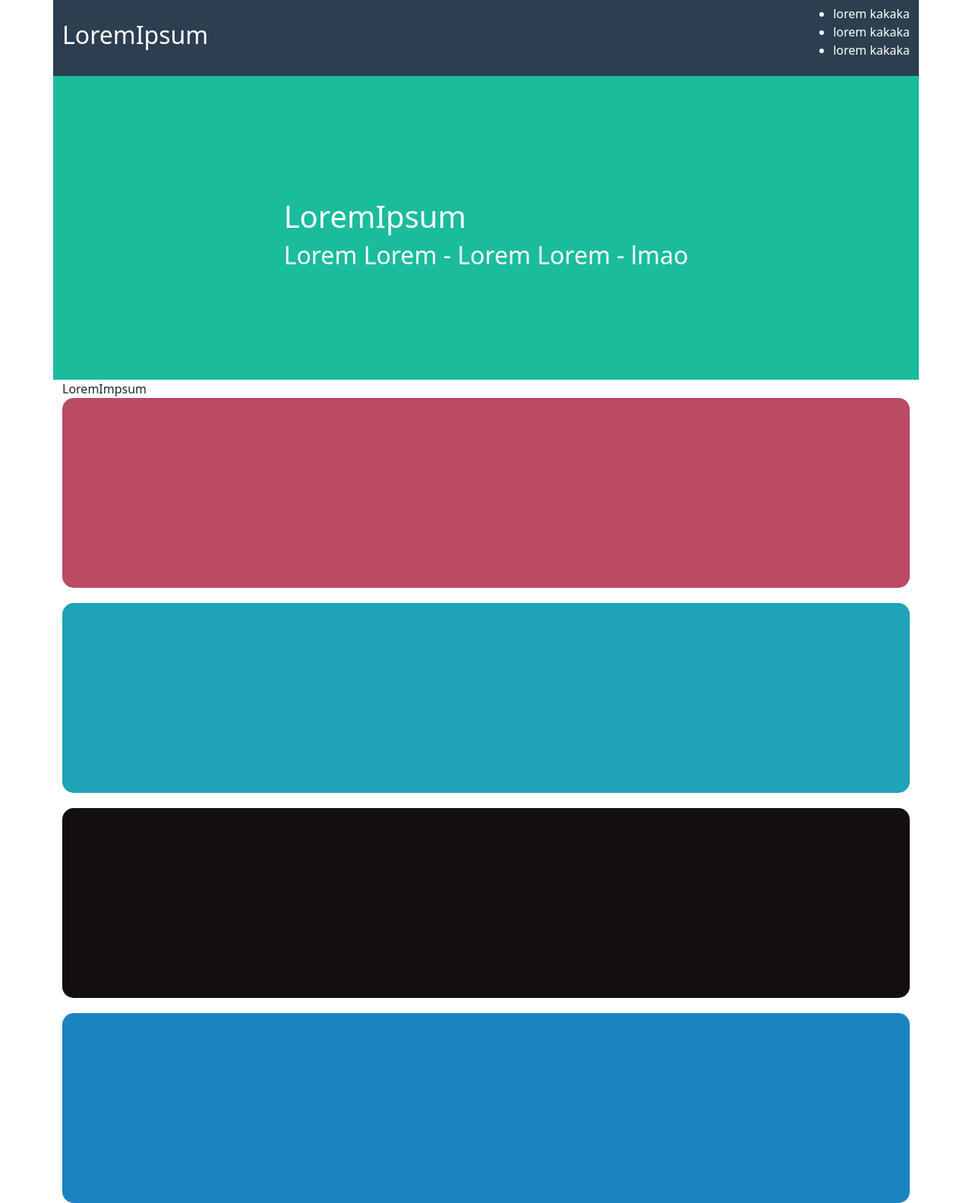
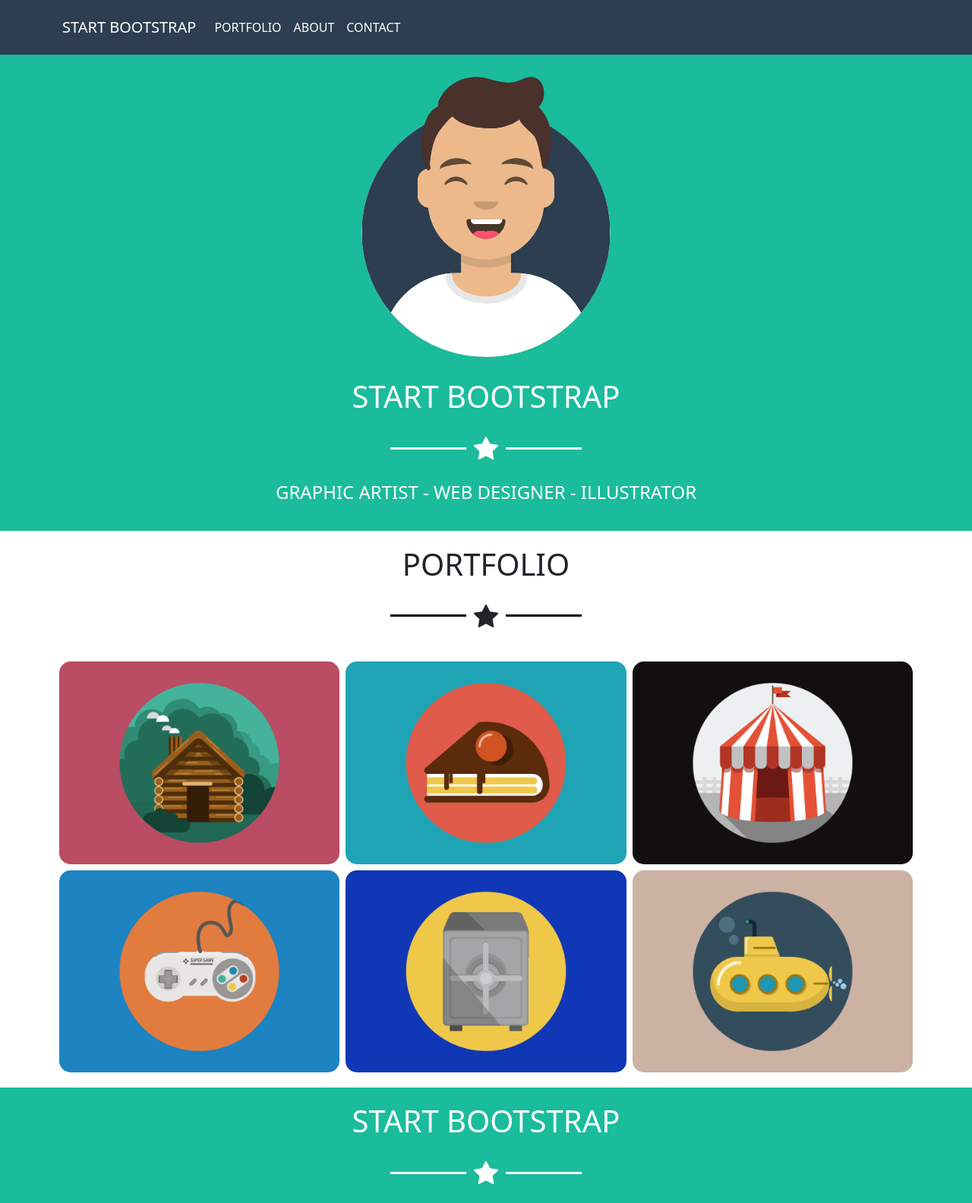
Before and after one commit to MilanStojko/html-css-bootstrap-freelancer, a plain HTML site: page index.html in a window 1280 px wide. Shown: the top 1584 px of the page at 76% size. Drawn offline with nearby package versions, Linux system fonts and the light colour scheme.

Commit message:
Alexa pusha i commit

```diff
--- a/index.html
+++ b/index.html
@@ -4,38 +4,48 @@
     <meta charset="UTF-8">
     <meta http-equiv="X-UA-Compatible" content="IE=edge">
     <meta name="viewport" content="width=device-width, initial-scale=1.0">
+    <link rel="stylesheet" href="https://cdn.jsdelivr.net/npm/bootstrap-icons@1.7.1/font/bootstrap-icons.css">
     <link href="https://cdn.jsdelivr.net/npm/bootstrap@5.0.2/dist/css/bootstrap.min.css" rel="stylesheet" integrity="sha384-EVSTQN3/azprG1Anm3QDgpJLIm9Nao0Yz1ztcQTwFspd3yD65VohhpuuCOmLASjC" crossorigin="anonymous">
     <link rel="stylesheet" href="style.css">
     <title>bootstrap per Frelancer</title>
 </head>
 <body>
-    <section>
-        <div class="container  text-white">
-            <div class="row ms_nav_pers">
-                <div class="col d-flex justify-content-start align-items-center">
-                    <div><h2>LoremIpsum</h2></div>
-                </div>
-                <div class="col d-flex justify-content-end align-items-center">
-                    <div>
-                        <ul>
-                            <li>lorem kakaka</li>
-                            <li>lorem kakaka</li>
-                            <li>lorem kakaka</li>
-                        </ul>
-                    </div>
-                </div>
-            </div>
+    <nav class="navbar navbar-expand-lg navbar-light bg-light ms_nav_pers p-3 ">
+        <div class="container">
+          <a class="navbar-brand text-white" href="#">START BOOTSTRAP</a>
+          <button class="navbar-toggler text" type="button" data-bs-toggle="collapse" data-bs-target="#navbarTogglerDemo02" aria-controls="navbarTogglerDemo02" aria-expanded="false" aria-label="Toggle navigation">
+            <span class="navbar-toggler-icon text-white"></span>
+          </button>
+          <div class="collapse navbar-collapse" id="navbarTogglerDemo02">
+            <ul class="navbar-nav me-auto mb-2 mb-lg-0 d-flex justify-content-end">
+              <li class="nav-item ">
+                <a class="nav-link active text-white text-right" aria-current="page" href="#">PORTFOLIO</a>
+              </li>
+              <li class="nav-item ">
+                <a class="nav-link text-white text-right" href="#">ABOUT</a>
+              </li>
+              <li class="nav-item ">
+                <a class="nav-link disabled text-white text-right">CONTACT</a>
+              </li>
+            </ul>
+          </div>
         </div>
-    </section>
-    <section>
+      </nav>
+    <section class="ms_sec1_pers">
         <div class="container text-white">
-            <div class="row ms_sec1_pers d-flex justify-content-center align-items-center">
+            <div class="row d-flex justify-content-center align-items-center">
                 <div class="col d-flex justify-content-center">
-                    <div>
-                        <img src="" alt="">
-                        <h1>LoremIpsum</h1>
-                        <div></div>
-                        <h2>Lorem Lorem - Lorem Lorem - lmao</h2>
+                    <div class="p-3 text-center" >
+                        <img src="img/avatar.svg" class="figure-img ms_sizing_img" alt="">
+                        <div class="spacer"></div>
+                        <h1 class="fs-1">START BOOTSTRAP</h1>
+                        <div class="spacer"></div>
+                        <div class="ms-white-hr d-flex flex-row align-items-center justify-content-center">
+                            <i class="bi bi-star-fill"></i>
+                        </div>
+                        <div class="spacer"></div>
+                        <h4>GRAPHIC ARTIST - WEB DESIGNER - ILLUSTRATOR</h4>
+                        <div class="spacer"></div>
                     </div>
                 </div>
             </div>
@@ -43,56 +53,71 @@
     </section>
     <section>
         <div class="container">
-            <div class="row">
-                <div class="row-cols-auto">
-                    <div class="col-12">
-                        <div>LoremImpsum</div>
+            <div class="spacer"></div>
+            <div class="row d-flex justify-content-center align-items-center">
+                <div class="col-12 col-sm-6 col-lg-4">
+                    <div class="text-center">
+                         <h1 class="fs-1">PORTFOLIO</h1>
+                        <div class="spacer"></div>
+                        <div class="ms-black-hr d-flex flex-row align-items-center justify-content-center text-dark">
+                            <i class="bi bi-star-fill"></i>
+                        </div>
+                        <div class="spacer"></div>
                     </div>
-                    <div class="col-12 ms_img_container ms_red spacer">
-                        <div>
-                            <img src="" alt="">
+                </div>
+                <div class="row g-2 row-cols-1 row-cols-sm-2 row-cols-lg-3 ">
+                    <div class="col ">
+                        <div class="">
+                            <img src="img/cabin.png" class="ms_portfolio_img" alt="">
                         </div>
                     </div>
-                    <div class="col-12 ms_img_container ms_azzuro spacer">
-                        <div>
-                            <img src="" alt="">
+                    <div class="col ">
+                        <div  class="">
+                            <img src="img/cake.png" class="ms_portfolio_img" alt="">
                         </div>
                     </div>
-                    <div class="col-12 ms_img_container ms_nero spacer">
-                        <div>
-                            <img src="" alt="">
+                    <div class="col ">
+                        <div  class="">
+                            <img src="img/circus.png" class="ms_portfolio_img" alt="">
                         </div>
                     </div>
-                    <div class="col-12 ms_img_container ms_celeste spacer">
-                        <div>
-                            <img src="" alt="">
+                    <div class="col ">
+                        <div  class="">
+                            <img src="img/game.png" class="ms_portfolio_img" alt="">
                         </div>
                     </div>
-                    <div class="col-12 ms_img_container ms_blu spacer">
-                        <div>
-                            <img src="" alt="">
+                    <div class="col ">
+                        <div  class="">
+                            <img src="img/safe.png" class="ms_portfolio_img" alt="">
                         </div>
                     </div>
-                    <div class="col-12 ms_img_container ms_rosa spacer">
-                        <div>
-                            <img src="" alt="">
+                    <div class="col ">
+                        <div  class="">
+                            <img src="img/submarine.png" class="ms_portfolio_img" alt="">
                         </div>
                     </div>
                 </div>
             </div>
+            <div class="spacer"></div>
         </div>
     </section>
-    <section>
+    <section class="ms_1abc9c">
         <div class="container text-white spacer">
             <div class="row">
                 <div class="col d-flex justify-content-center ms_1abc9c">
                     <div class="ms_sec2_pers text-center">
-                        <h1>Lorem</h1>
-                        <p>Lorem icona (glitchato) </p>
-                        <div class="text-right">Lorem ipsum dolor sit amet consectetur adipisicing elit. Rem nesciunt possimus blanditiis repudiandae mollitia optio culpa odit aliquid? Eaque placeat eos, mollitia sunt impedit exercitationem soluta cum quia accusantium dolorem. Lorem ipsum dolor sit amet consectetur adipisicing elit. Repellat ut at labore provident hic voluptas autem, velit ullam praesentium aliquam minus asperiores qui blanditiis nihil quibusdam eaque in illo reiciendis!</p>
+                        <div class="spacer"></div>
+                        <h1 class="fs-1">START BOOTSTRAP</h1>
+                        <div class="spacer"></div>
+                        <div class="ms-white-hr d-flex flex-row align-items-center justify-content-center">
+                            <i class="bi bi-star-fill"></i>
+                        </div>
+                        <div class="spacer"></div>
+                        <div class="text-right">Lorem ipsum dolor sit amet consectetur adipisicing elit. Rem nesciunt possimus blanditiis repudiandae mollitia optio culpa odit aliquid? Eaque placeat eos, mollitia sunt impedit exercitationem soluta cum quia accusantium dolorem. Lorem ipsum dolor sit amet consectetur adipisicing elit. Repellat ut at labore provident hic voluptas autem, velit ullam praesentium aliquam minus asperiores qui blanditiis nihil quibusdam eaque in illo reiciendis! Lorem ipsum dolor sit amet consectetur adipisicing elit. Velit iusto hic ratione! Commodi dolores voluptatem voluptatibus incidunt. Exercitationem rem esse quam. Numquam molestiae ratione temporibus, vitae pariatur nemo nam cumque!</p>
                         </div>
                         <div>
-                            <a href="#">Icona Lorem</a>
+                            <button type="button" class="btn btn-primary btn-lg ms_1abc9c ms_bordo_white"><i class="bi bi-download"></i> Download</button>
+                            <div class="spacer"></div>
                         </div>
                     </div>
                 </div>
@@ -104,28 +129,34 @@
             <div class="row">
                 <div class="col d-flex justify-content-center">
                     <div class="ms_sec2_pers">
-                        <h1 class="text-center">Lorem</h1>
-                        <p class="text-center">Lorem icona (glitchato) </p>
-                        <div>Lorem</div>
+                        <div class="text-center">
+                            <h1 class="fs-1">PORTFOLIO</h1>
+                           <div class="spacer"></div>
+                           <div class="ms-black-hr d-flex flex-row align-items-center justify-content-center text-dark">
+                               <i class="bi bi-star-fill"></i>
+                           </div>
+                           <div class="spacer"></div>
+                       </div>
+                        <div>Name</div>
                         <hr>
-                        <div>Lorem</div>
+                        <div>Email Address</div>
                         <hr>
-                        <div>Lorem</div>
+                        <div>Phone Number</div>
                         <hr>
-                        <div>Lorem</div>
+                        <div>Message</div>
                         <hr>
                         <div>
-                            <a href="#">Icona Lorem</a>
+                            <button type="button" class="btn btn-primary btn-lg ms_1abc9c ms_bordo_white">Send</button>
                         </div>
                     </div>
                 </div>
             </div>
         </div>
     </section>
-    <section>
+    <section class="ms_3a546d">
         <div class="container text-white">
-            <div class="row ms_3a546d">
-                <div class="col d-flex flex-column align-items-center text-center">
+            <div class="row ">
+                <div class="col col-lg-3 d-flex align-items-center text-center">
                     <div class="spacer">
                         <h6>Lorem</h6>
                         <p>Lorem ipsum, dolor sit amet consectetur adipisicing elit.</p>
@@ -142,7 +173,7 @@
             </div>
         </div>
     </section>
-    <section>
+    <section class="ms_footer">
         <div class="container text-white">
             <div class="row ms_footer">
                 <div class="col">
--- a/style.css
+++ b/style.css
@@ -4,12 +4,10 @@
     box-sizing: border-box;
 }
 .ms_nav_pers{
-    background-color: #2c3e50;
-    height: 100px;
+    background-color: #2c3e50 !important;
 }
 .ms_sec1_pers{
     background-color: #1abc9c;
-    height: 400px;
 }
 .ms_img_container{
     height: 250px;
@@ -18,24 +16,7 @@
 .spacer{
     margin-bottom: 20px;
 }
-.ms_red{
-    background-color: #ba4b63;
-}
-.ms_azzuro{
-    background-color: #1ea4b6;
-}
-.ms_nero{
-    background-color: #140f0f;
-}
-.ms_celeste{
-    background-color: #1c83c1;
-}
-.ms_blu{
-    background-color: #0e38b5;
-}
-.ms_rosa{
-    background-color: #ccb2a3;
-}
+
 .ms_sec2_pers{
     width: 70%;
 }
@@ -51,3 +32,49 @@
 .ms_footer .col div{
     padding: 20px;
 }
+.ms-white-hr:before {
+    content: "";
+    display: inline-block;
+    height: 3px;
+    width: 100px;
+    background-color: white;
+    margin-right: 10px;
+}
+.ms-white-hr:after {
+    content: "";
+    display: inline-block;
+    height: 3px;
+    width: 100px;
+    background-color: white;
+    margin-left: 10px;
+}
+.ms-black-hr > i,
+.ms-white-hr > i{
+    font-size: 2rem;
+}
+.ms_sizing_img{
+    max-width: 65%;
+}
+.ms-black-hr:before {
+    content: "";
+    display: inline-block;
+    height: 3px;
+    width: 100px;
+    background-color: black;
+    margin-right: 10px;
+}
+.ms-black-hr:after {
+    content: "";
+    display: inline-block;
+    height: 3px;
+    width: 100px;
+    background-color: black;
+    margin-left: 10px;
+}
+.ms_portfolio_img{
+    max-width: 100%;
+    border-radius: 15px;
+}
+.ms_bordo_white{
+    border:solid 1px white !important;
+}
```
Also changed, not shown: img/avatar.svg (added), img/cabin.png (added), img/cake.png (added), img/circus.png (added), img/game.png (added), img/safe.png (added), img/submarine.png (added).
